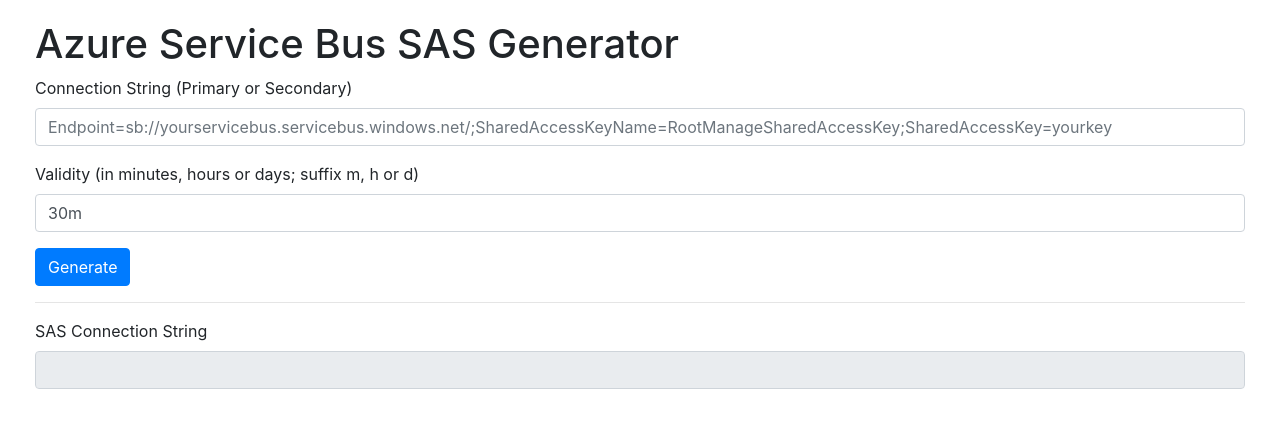
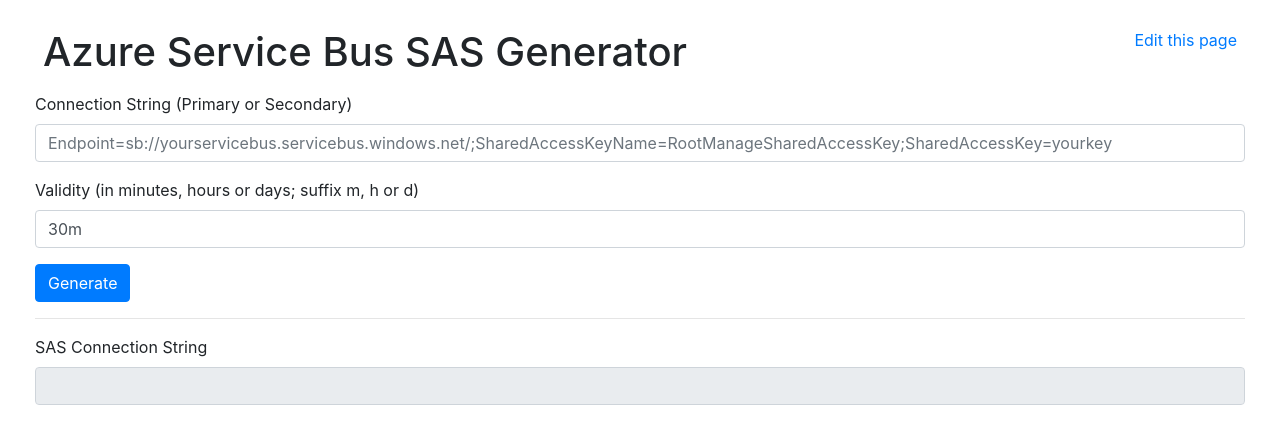
Before and after one commit to sanjaysingh/sastokengenerator, a plain HTML site: page SasTokenGenerator/index.html in a window 1280 px wide. Drawn offline with nearby package versions, Linux system fonts and the light colour scheme.

Commit message:
Update index.html

```diff
--- a/SasTokenGenerator/index.html
+++ b/SasTokenGenerator/index.html
@@ -170,7 +170,11 @@
 
         <div id="asb-sas">
             <div class="container-fluid">
-                <h1>Azure Service Bus SAS Generator</h1>
+                <div class="d-flex justify-content-end">
+                    <div class="mr-auto p-2"><h1>Azure Service Bus SAS Generator</h1></div>
+                    <div class="p-2"><span><a href="https://github.com/sanjaysingh/sastokengenerator/blob/master/SasTokenGenerator/index.html">Edit this page</a></span></div>
+                  </div>
+
                 <form id="asbform" onsubmit="return false;">
                     <div class="form-group">
                         <label for="connectionString">Connection String (Primary or Secondary)</label>
```
